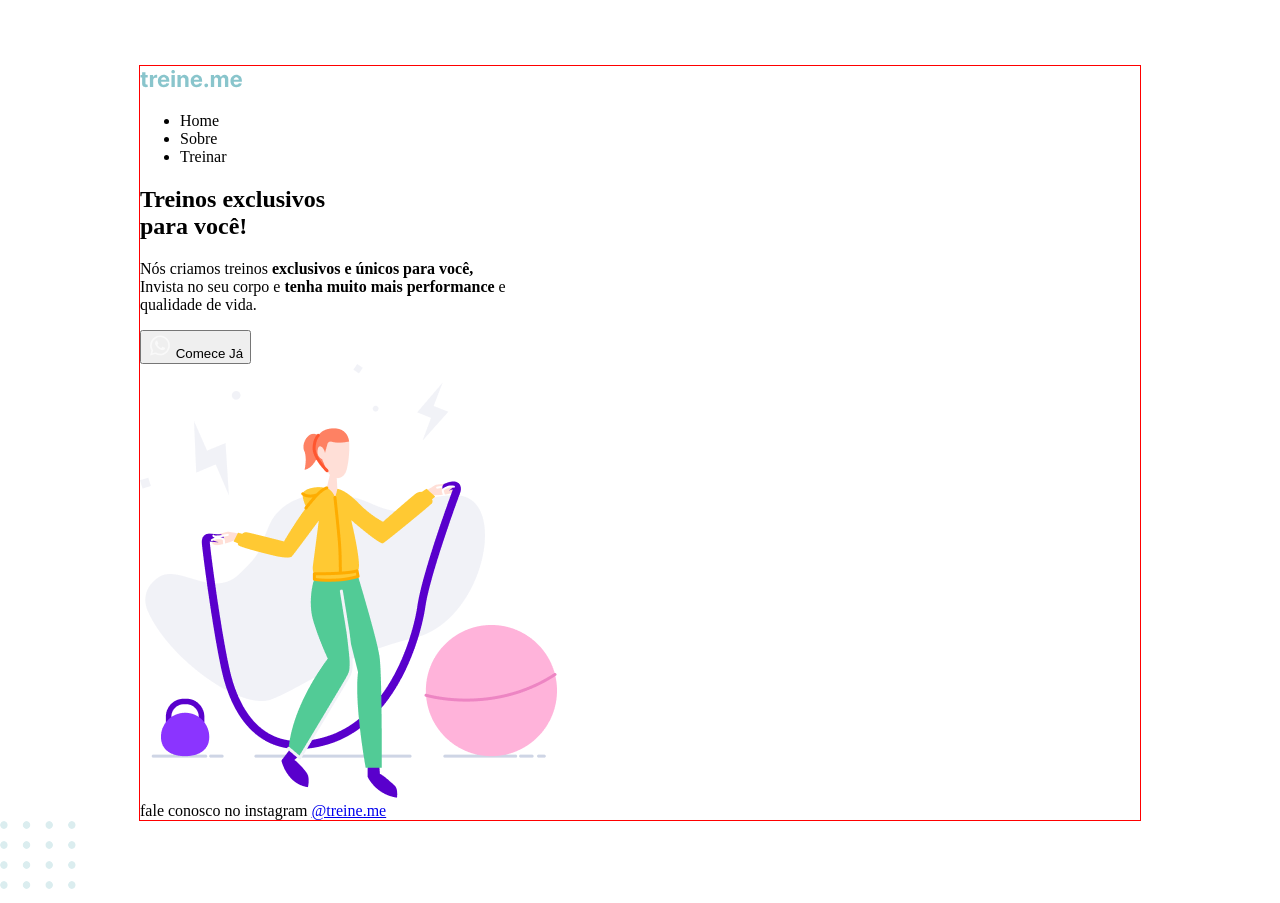
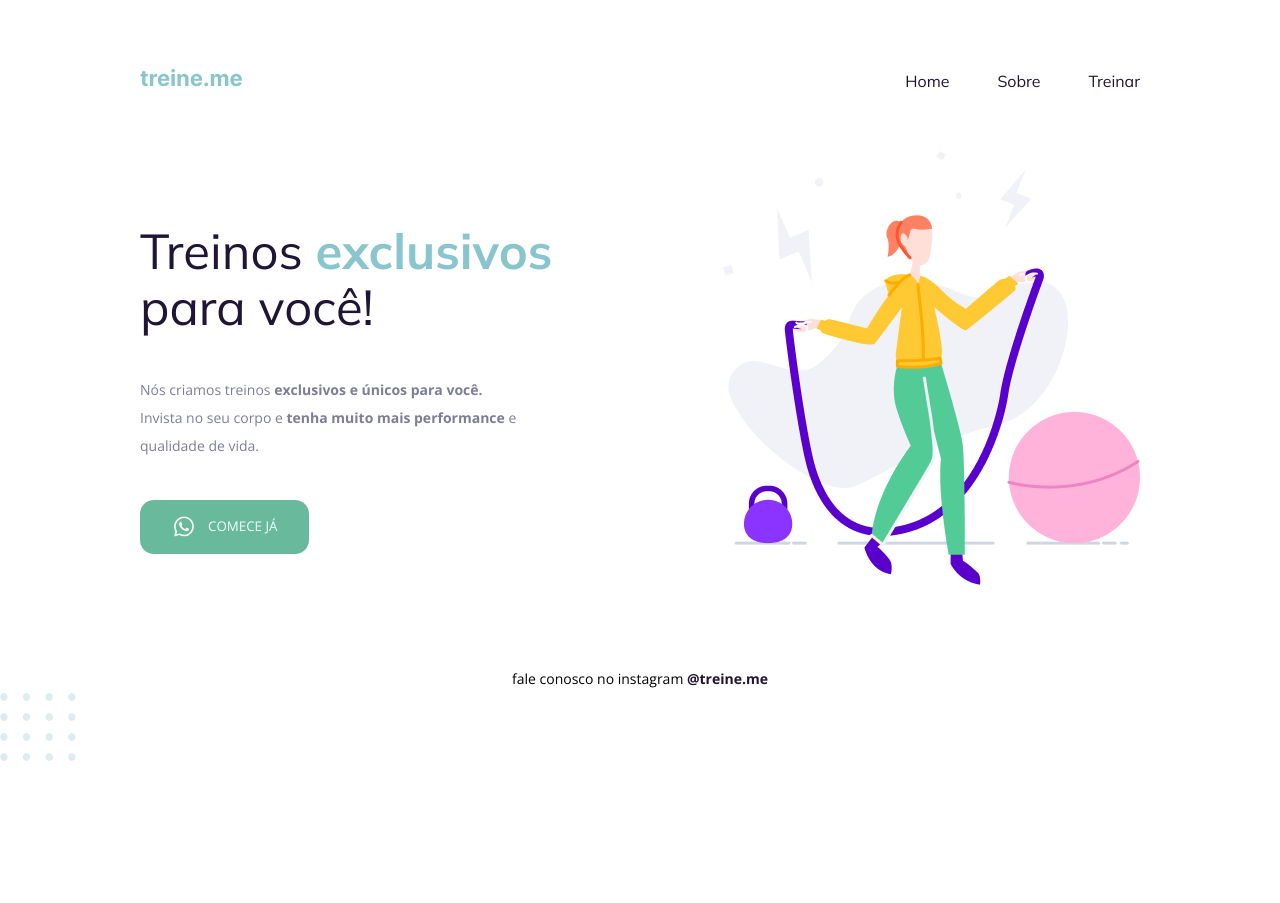
Before and after one commit to Ruansmc/Explorer, a plain HTML site: page Projeto 02/index.html in a window 1280 px wide. After the commit the page ends 800 px from the top, so only its background shows below. Drawn offline with nearby package versions, Linux system fonts and the light colour scheme.

Commit message:
Pendente colocar o background
Quase finalizando o projeto 02

```diff
--- a/Projeto 02/index.html
+++ b/Projeto 02/index.html
@@ -15,18 +15,19 @@
   </head>
 
   <body>
+    <!-- A11y  -->
+    <!-- W3C  -->
     <div class="page">
-      <header>
-        <img src="images/logo.svg" alt="Treine.me" />
-
-        <nav>
-          <ul>
-            <li>Home</li>
-            <li>Sobre</li>
-            <li>Treinar</li>
-          </ul>
-        </nav>
-      </header>
+      <nav>
+        <a href="#">
+          <img src="images/logo.svg" alt="Treine.me" />
+        </a>
+        <ul>
+          <li><a href="#">Home</a></li>
+          <li><a href="#">Sobre</a></li>
+          <li><a href="#">Treinar</a></li>
+        </ul>
+      </nav>
 
       <main>
         <section class="text">
@@ -36,11 +37,11 @@
           </h1>
 
           <p>
-            Nós criamos treinos <strong>exclusivos e únicos para você,</strong
-            ><br />
+            Nós criamos treinos <strong>exclusivos e únicos para você.</strong>
+            <br />
             Invista no seu corpo e
-            <strong>tenha muito mais performance</strong> e <br />qualidade de
-            vida.
+            <strong>tenha muito mais performance</strong> e <br />
+            qualidade de vida.
           </p>
 
           <button>
--- a/Projeto 02/style.css
+++ b/Projeto 02/style.css
@@ -1,8 +1,103 @@
 body {
   margin: 0;
+  font-family: "Open Sans", sans-serif;
 }
+
 .page {
-  border: 1px solid red;
+  margin: 65px auto 0;
   width: 1000px;
-  margin: 65px auto 0;
 }
+
+nav {
+  display: flex;
+  justify-content: space-between;
+  margin: 0 auto;
+  align-items: center;
+  margin-bottom: 55px;
+}
+
+h1,
+ul {
+  font-family: "Mulish";
+}
+
+main {
+  display: flex;
+  align-items: center;
+  justify-content: space-between;
+}
+
+h1 {
+  font-size: 49px;
+  line-height: 56px;
+  color: #1f1534;
+
+  font-weight: normal;
+
+  width: 490px;
+}
+
+h1 span {
+  color: #89c5cc;
+  font-weight: bold;
+}
+
+section p {
+  font-size: 14px;
+  line-height: 28px;
+  color: #7d7d98;
+
+  margin: 40px 0;
+}
+
+ul {
+  display: flex;
+  list-style: none;
+  gap: 48px;
+  margin: 0;
+  padding: 0;
+  align-items: center;
+}
+
+a {
+  text-decoration: none;
+  color: #1f1534;
+}
+
+ul li a:hover {
+  font-weight: bold;
+  color: #1f1534;
+}
+
+button {
+  text-transform: uppercase;
+  font-family: "Open Sans", sans-serif;
+  background-color: #69b99d;
+  color: azure;
+
+  border: none;
+
+  border-radius: 14px;
+  padding: 14px 32px 15px;
+  gap: 12px;
+
+  display: flex;
+  align-items: center;
+  justify-content: center;
+}
+
+button:hover {
+  font-weight: bold;
+  background-color: rgb(0, 86, 0);
+}
+
+footer {
+  font-size: 14px;
+  line-height: 28px;
+  text-align: center;
+  margin-top: 80px;
+}
+
+footer a {
+  font-weight: bold;
+}
```
